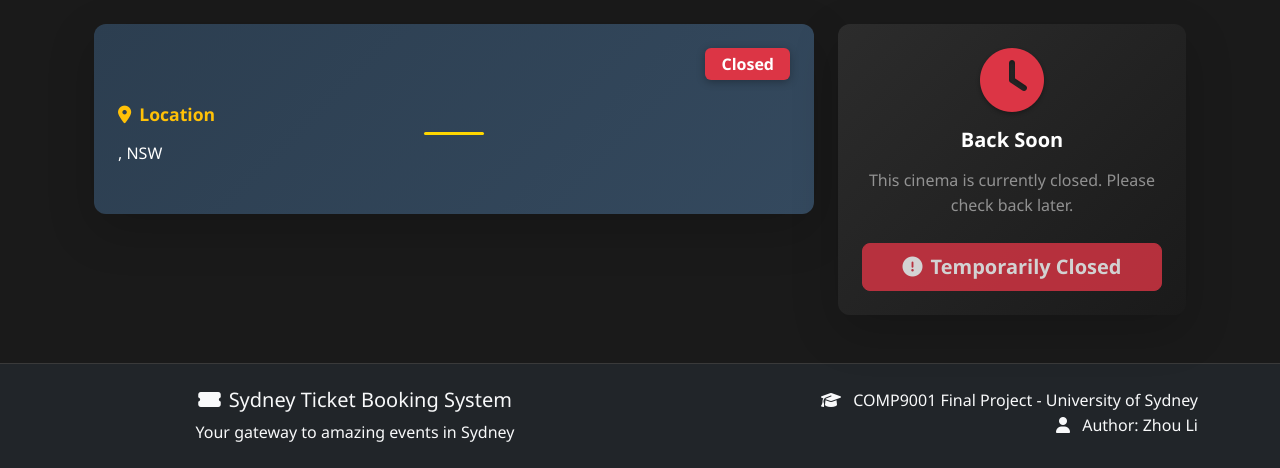
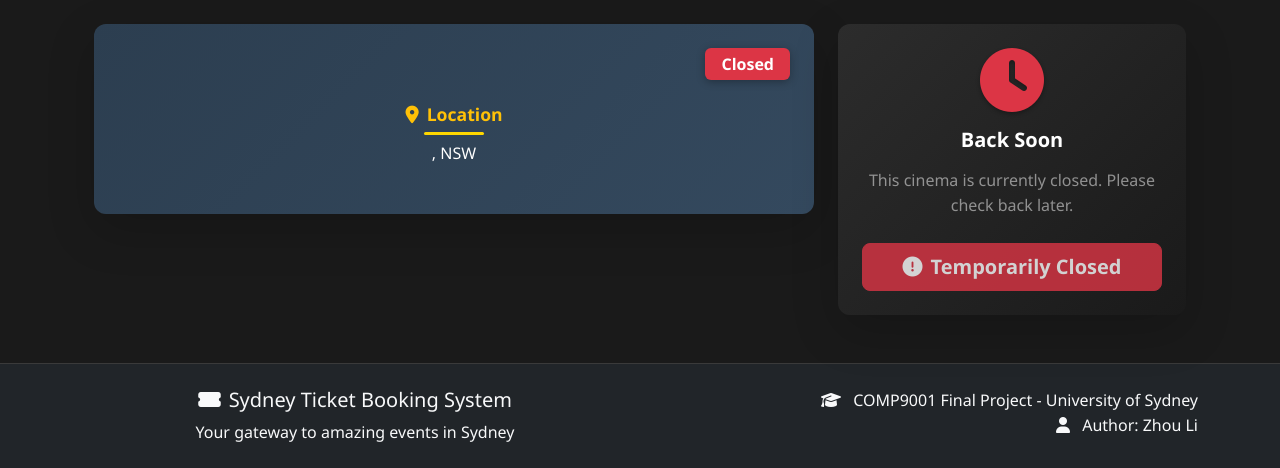
Before and after one commit to Sumile-leo/Sydney-Cinema-Booking-System, a Flask app: template web/templates/cinema_detail.html in a window 1280 px wide. Shown: the part 124-592 px from the top of the page. Run offline with Flask 3, Linux system fonts and the light colour scheme; the template is opened without the code that fills it, so the values that code supplies are empty.

Commit message:
Center align all text in info sections

```diff
--- a/web/templates/cinema_detail.html
+++ b/web/templates/cinema_detail.html
@@ -26,34 +26,34 @@
                             {% endif %}
                         </div>
 
-                        <div class="info-section mb-4">
-                            <h5 class="section-title mb-3 text-start">
+                        <div class="info-section mb-4 text-center">
+                            <h5 class="section-title mb-3">
                                 <i class="fas fa-map-marker-alt me-2 text-warning"></i>Location
                             </h5>
-                            <p class="detail-text mb-2 text-start">{{ cinema.address }}</p>
-                            <p class="detail-text mb-0 text-start">
+                            <p class="detail-text mb-2">{{ cinema.address }}</p>
+                            <p class="detail-text mb-0">
                                 {{ cinema.suburb }}, NSW {{ cinema.postcode }}
                             </p>
                         </div>
 
                         {% if cinema.phone %}
-                        <div class="info-section mb-4">
-                            <h5 class="section-title mb-3 text-start">
+                        <div class="info-section mb-4 text-center">
+                            <h5 class="section-title mb-3">
                                 <i class="fas fa-phone me-2 text-warning"></i>Contact
                             </h5>
-                            <p class="detail-text mb-2 text-start">{{ cinema.phone }}</p>
+                            <p class="detail-text mb-2">{{ cinema.phone }}</p>
                             {% if cinema.email %}
-                            <p class="detail-text mb-0 text-start">{{ cinema.email }}</p>
+                            <p class="detail-text mb-0">{{ cinema.email }}</p>
                             {% endif %}
                         </div>
                         {% endif %}
 
                         {% if cinema.facilities %}
-                        <div class="info-section mb-4">
-                            <h5 class="section-title mb-3 text-start">
+                        <div class="info-section mb-4 text-center">
+                            <h5 class="section-title mb-3">
                                 <i class="fas fa-star me-2 text-warning"></i>Facilities
                             </h5>
-                            <div class="d-flex flex-wrap gap-2 justify-content-start">
+                            <div class="d-flex flex-wrap gap-2 justify-content-center">
                                 {% for facility in cinema.facilities.split(', ') %}
                                 <span class="badge bg-warning text-dark px-3 py-2">{{ facility }}</span>
                                 {% endfor %}
```
